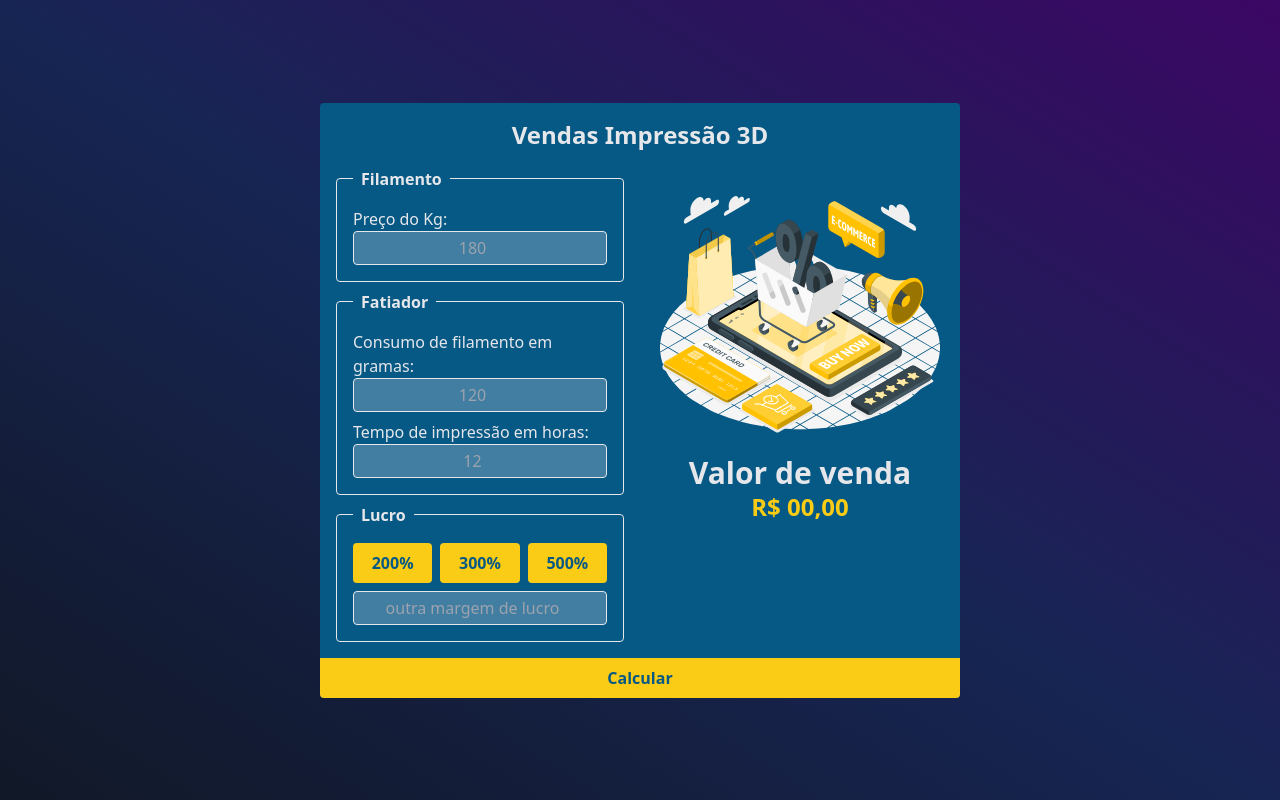
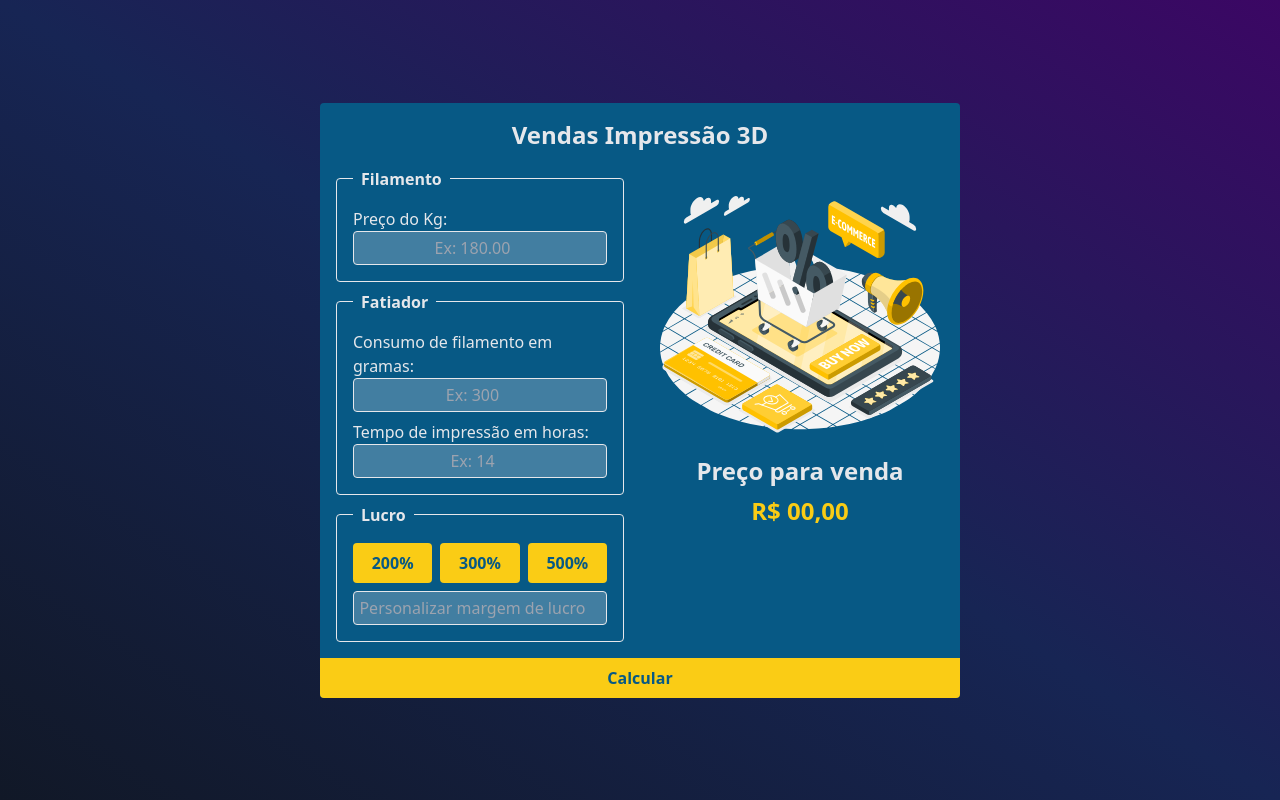
Before and after one commit to guilhermeguimaraesn/calculadora-vendas-impressao3D, a website: page src/index.html in a window 1280 px wide. Drawn offline with Linux system fonts and the light colour scheme.

Commit message:
att acessibilidade

```diff
--- a/src/index.html
+++ b/src/index.html
@@ -21,7 +21,7 @@
             <div id="input-wrapper" class="flex flex-col w-full">
               <label for="" class="text-gray-200">Preço do Kg:</label>
               <input type="number" name="preco" id="preco"
-                class="p-1 bg-slate-300/30 text-gray-200 rounded border-gray-200 border w-full text-center" placeholder="180">
+                class="p-1 bg-slate-300/30 text-gray-200 rounded border-gray-200 border w-full text-center" placeholder="Ex: 180.00">
             </div>
           </fieldset>
           <fieldset
@@ -30,12 +30,12 @@
             <div id="input-wrapper">
               <label for="" class="text-gray-200">Consumo de filamento em gramas:</label>
               <input type="number" name="gramas" id="gramas"
-                class="p-1 bg-slate-300/30 text-gray-200 rounded border-gray-200 border w-full text-center	" placeholder="120">
+                class="p-1 bg-slate-300/30 text-gray-200 rounded border-gray-200 border w-full text-center	" placeholder="Ex: 300">
             </div>
             <div id="input-wrapper" >
               <label for="" class="text-gray-200">Tempo de impressão em horas:</label>
               <input type="number" name="horas" id="horas"
-                class="p-1 bg-slate-300/30 text-gray-200 rounded border-gray-200 border w-full text-center	" placeholder="12">
+                class="p-1 bg-slate-300/30 text-gray-200 rounded border-gray-200 border w-full text-center	" placeholder="Ex: 14">
             </div>
           </fieldset>
           <fieldset
@@ -53,20 +53,23 @@
                 value="500">500%</button>
             </div>
             <input type="number" name="lucro" id="lucro"
-              class="p-1 bg-slate-300/30 text-gray-200 rounded border-gray-200 border w-full text-center" placeholder="outra margem de lucro">
+              class="p-1 bg-slate-300/30 text-gray-200 rounded border-gray-200 border w-full text-center" placeholder="Personalizar margem de lucro">
           </fieldset>
         </form>
 
       </div>
       <div id="resultado" class="w-auto md:w-1/2 p-4 ">
         <img src="./assets/Ecommerce campaign-amico.svg" alt="">
-        <div class="flex flex-col items-center h-1/2">
-          <h1 class="text-3xl font-bold text-gray-200">Valor de venda</h1>
+        <div class="flex flex-col items-center h-1/2 gap-2">
+          <!-- <h1 class="text-2xl font-bold text-gray-200">Preço de custo</h1>
+          <h2 id="valorCusto" class="text-2xl font-bold text-yellow-400">R$ 00,00</h2> -->
+
+          <h1 class="text-2xl font-bold text-gray-200">Preço para venda</h1>
           <h2 id="valorVendas" class="text-2xl font-bold text-yellow-400">R$ 00,00</h2>
         </div>
       </div>
     </div>
-    <button class="px-4 py-2 rounded-b bg-yellow-400 w-full text-sky-800 font-bold hover:brightness-90"
+    <button class="px-4 md:py-2 py-4 rounded-b bg-yellow-400 w-full text-sky-800 font-bold hover:brightness-90"
           id="calcular">Calcular</button>
   </main>
 </body>
--- a/src/script.js
+++ b/src/script.js
@@ -7,6 +7,7 @@ function calcularPreco() {
   const lucroImpressao = document.getElementById("lucro").value;
 
   let valorVenda = document.getElementById("valorVendas");
+  // let valorCusto = document.getElementById("valorCusto");
 
   let custoMaterial = 0;
   let gastoEnerg = 0;
@@ -30,6 +31,7 @@ function calcularPreco() {
 
     precoVenda = custoProducao + (custoProducao * lucroImpressao) / 100;
 
+    // valorCusto.innerText = `R$ ${custoProducao.toFixed(2)}`;
     valorVenda.innerText = `R$ ${precoVenda.toFixed(2)}`;
 
     console.log(precoVenda.toFixed(2));
```
Also changed, not shown: src/output.css.
